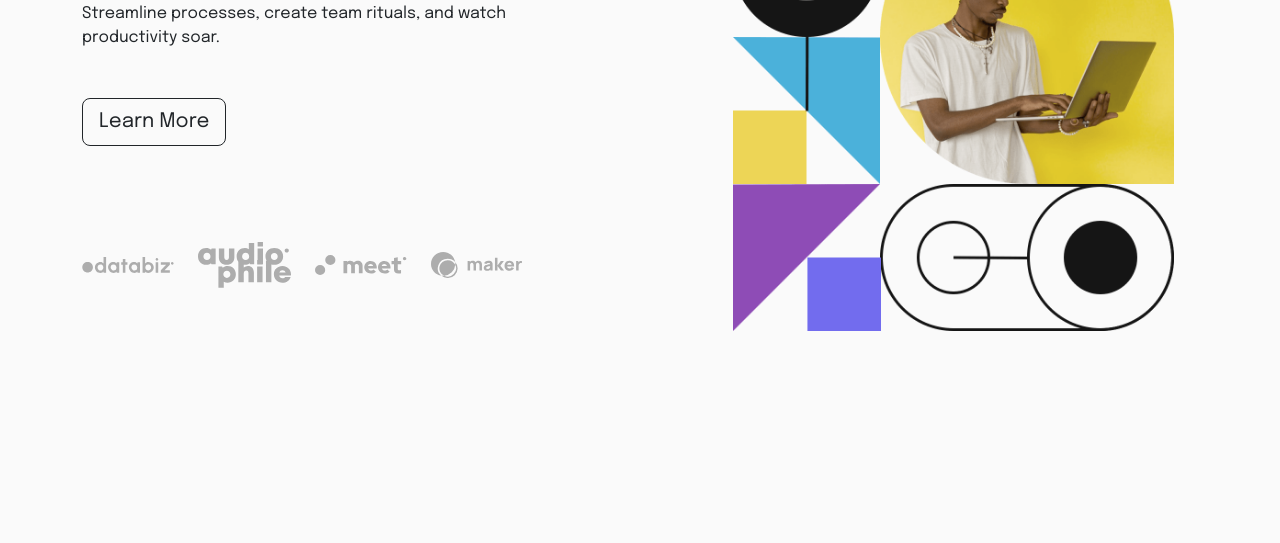
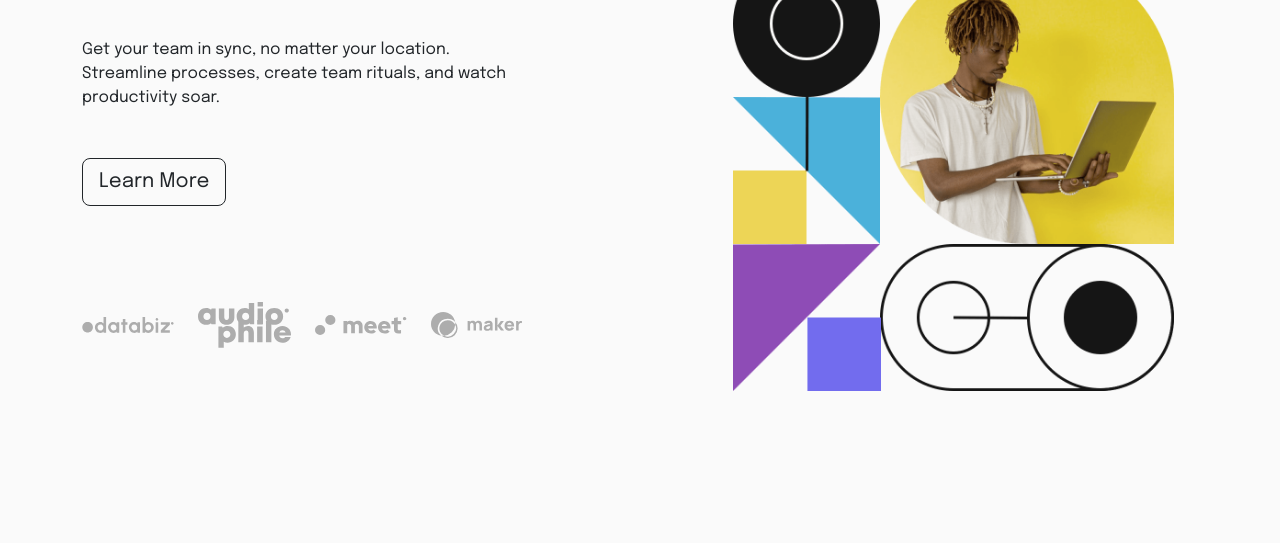
Before and after one commit to Youssef-Ghafir/intro-section-with-dropdown-navigation-main, a plain HTML site: page index.html in a window 1280 px wide. Shown: the part 281-824 px from the top of the page. Before the commit the page ends 800 px from the top, so only its background shows below. Drawn offline with nearby package versions, Linux system fonts and the light colour scheme.

Commit message:
Update main.css

```diff
--- a/main.css
+++ b/main.css
@@ -38,6 +38,9 @@ nav button i {
     transform: rotate(180deg);
 }
 .section {
+    position: absolute;
+    width: 100%;
+    top: 60px;
     min-height: calc(100vh - 60px);
 }
 .section .container {
```
